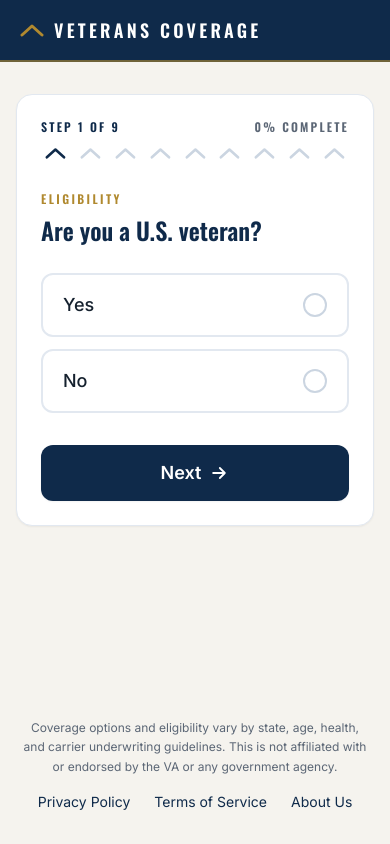
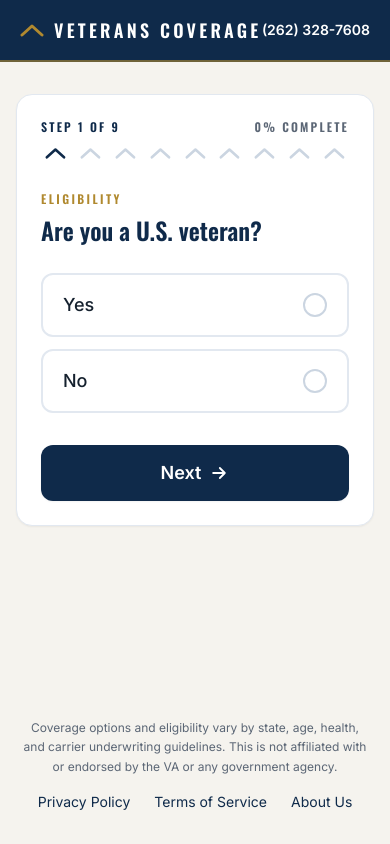
Before and after one commit to neumanncollin9-a11y/veteran-life-benefits, a Next.js app: page / in a window 390 px wide. Built offline with nearby package versions, Linux system fonts and the light colour scheme.

Commit message:
add phone number to header

```diff
--- a/app/page.jsx
+++ b/app/page.jsx
@@ -555,11 +555,20 @@ function Shell({ children }) {
     <main className="flex min-h-screen flex-col bg-parchment">
       {/* Top navy band with wordmark */}
       <header className="border-b-2 border-honor/60 bg-navy">
-        <div className="mx-auto flex max-w-2xl items-center gap-2.5 px-5 py-4">
+  <div className="mx-auto flex max-w-2xl items-center justify-between px-5 py-4">
+    <div className="flex items-center gap-2.5">
       <Chevron className="h-4 w-6 text-honor" />
       <span className="font-display text-lg font-semibold uppercase tracking-[0.18em] text-white">
         Veterans Coverage
       </span>
+    </div>
+
+    <a
+      href="tel:+12623287608"
+      className="text-white text-sm font-semibold hover:text-yellow-300"
+    >
+      (262) 328-7608
+    </a>
   </div>
 </header>
 
```
Lines whose indentation alone changed are shown as unchanged.
